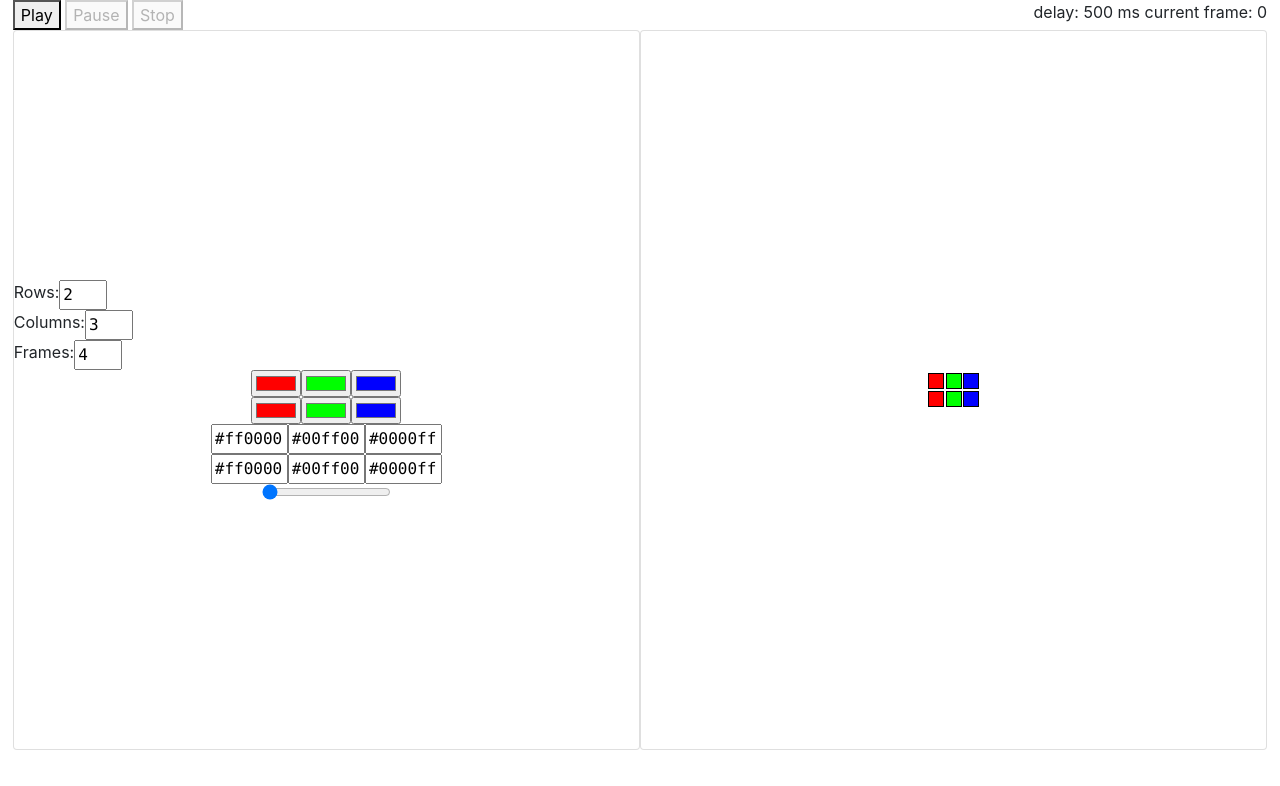
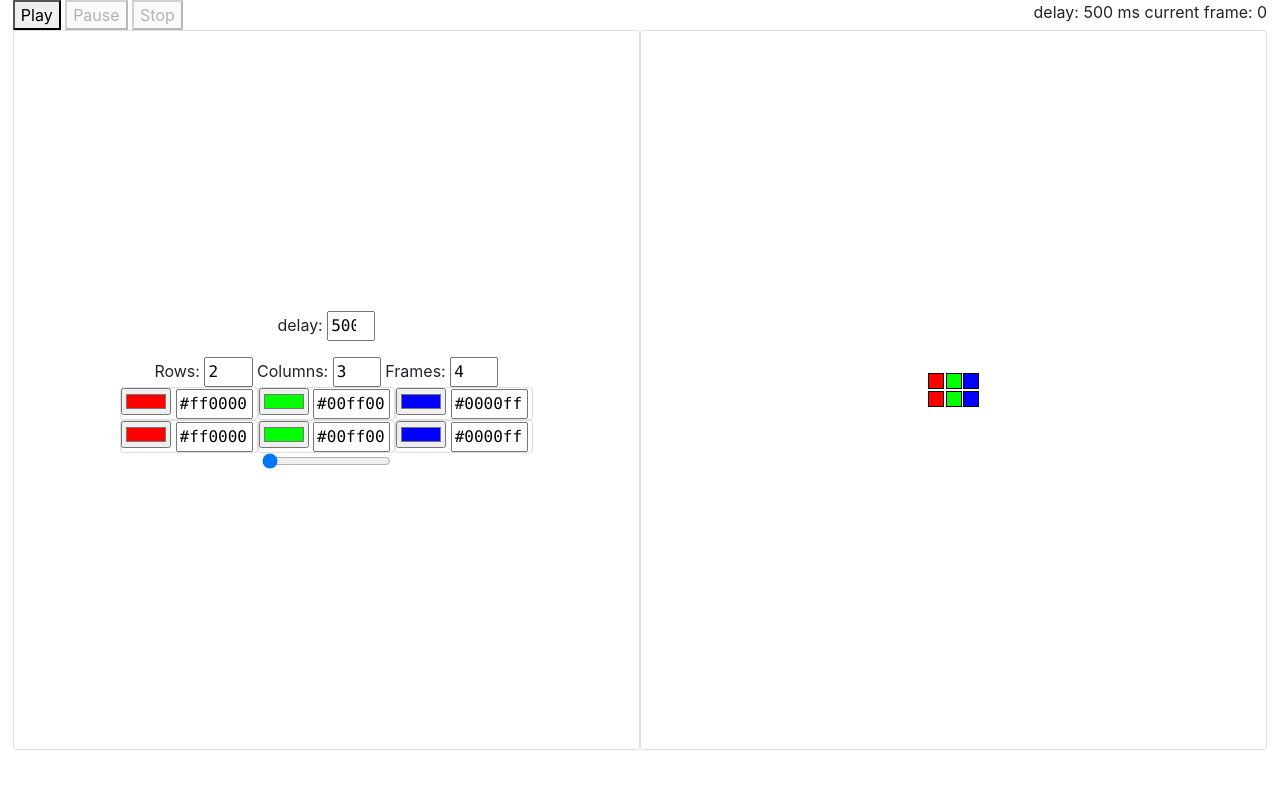
Before and after one commit to forrana/neopixel-emulator, a website: page index.html in a window 1280 px wide. Drawn offline with Linux system fonts and the light colour scheme.

Commit message:
rearrange controls, add delay input

```diff
--- a/index.html
+++ b/index.html
@@ -24,21 +24,25 @@
     </section>
     <section class="panels">
       <section class="programming-panel card">
-        <div class="input-group">
-          Rows: <input type="number" class="number-input" v-bind:value="activeFrame.length" max="999"/>
-        </div>
-        <div class="input-group">
-          Columns: <input type="number" class="number-input" v-bind:value="activeFrame[0].length" max="999"/>
-        </div>
-        <div class="input-group">
-          Frames: <input type="number" class="number-input" v-bind:value="frames.length" max="999"/>
-        </div>
-
+        <span class="form-group">
+          delay: <input type="number" class="number-input" v-model="delay"/>
+        </span>
+        <section>
+          <span class="form-group">
+            Rows: <input type="number" class="number-input" v-bind:value="activeFrame.length" max="999"/>
+          </span>
+          <span class="form-group">
+            Columns: <input type="number" class="number-input" v-bind:value="activeFrame[0].length" max="999"/>
+          </span>
+          <span class="form-group">
+            Frames: <input type="number" class="number-input" v-bind:value="frames.length" max="999"/>
+          </span>
+        </section>
         <div class="row" v-for="(row, rowIndex) in activeFrame">
-          <input type="color" v-for="(pixel, pixelIndex) in row" v-model="row[pixelIndex]">
-        </div>
-        <div class="row" v-for="(row, rowIndex) in activeFrame">
-          <input class="color-input" type="text" v-for="(pixel, pixelIndex) in row" v-model="row[pixelIndex]">
+          <span v-for="(pixel, pixelIndex) in row" class="color-input-group">
+            <input type="color" v-model="row[pixelIndex]">
+            <input class="color-input" type="text" v-model="row[pixelIndex]">
+          </span>
         </div>
         <input type="range" v-model="activeFrameIndex" v-bind:max="frames.length - 1"/>
       </section>
--- a/styles.css
+++ b/styles.css
@@ -53,3 +53,11 @@
   width: 98vw;
   margin-left: 1vw;
 }
+
+.color-input-group {
+  background-color: #fff;
+  background-clip: border-box;
+  border: 1px solid rgba(0,0,0,.125);
+  border-radius: .25rem;
+  padding-right: .25em
+}
```
